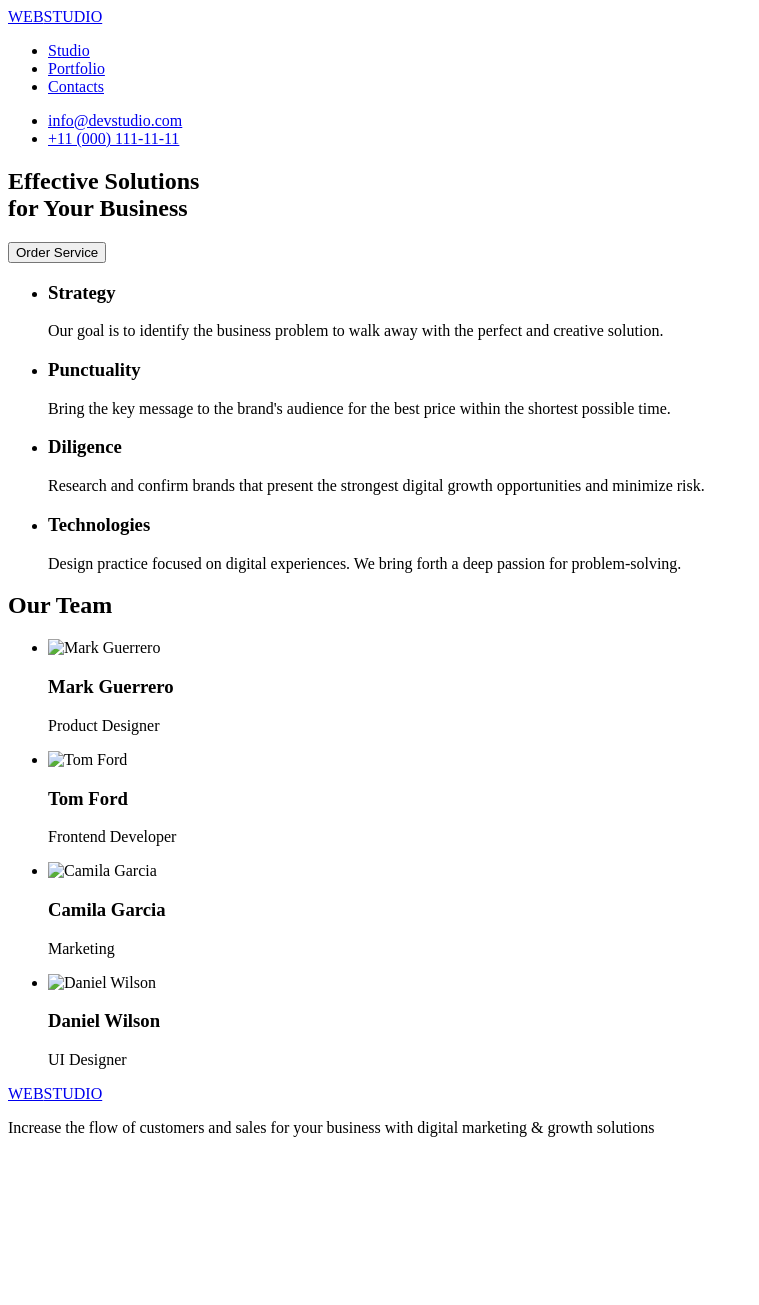
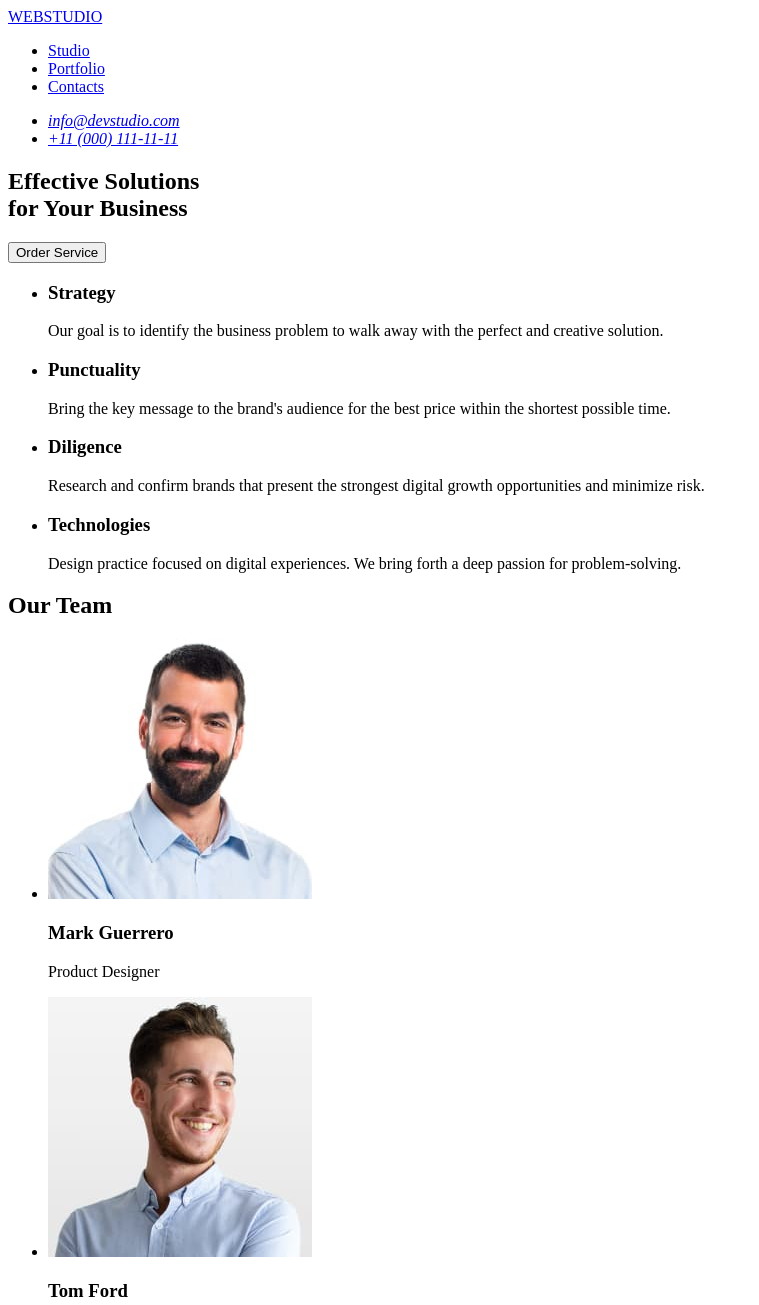
Before and after one commit to VladmirSap/goit-markup-hw-01, a plain HTML site: page index.html in a window 1280 px wide. Shown: the top 1305 px of the page, without its empty margins (0-759 px from the left). Before the commit the page ends 1153 px from the top, so only its background shows below. Drawn offline with Linux system fonts and the light colour scheme; the site is published under a folder, as on GitHub Pages, so addresses that start at the root find nothing.

Commit message:
Correction of comments

```diff
--- a/index.html
+++ b/index.html
@@ -7,8 +7,9 @@
 </head>
 <body>
     <header>
-        <a href="/" lang="en" ><span>WEB</span>STUDIO</a>
         <nav>
+        <a href="./index.html">WEBSTUDIO</a>
+
             <ul>
                 <li>
                     <a href="#"> Studio</a>
@@ -21,14 +22,16 @@
                 </li>
             </ul>
         </nav>
+        <address>
         <ul>
             <li>
-                <a href="mailto:info@devstudio.com" lang="en">info@devstudio.com</a>
+                <a href="mailto:info@devstudio.com">info@devstudio.com</a>
             </li>
             <li>
                 <a href="tel:+110001111111">+11 (000) 111-11-11</a>
             </li>
         </ul>
+        </address>
     </header>
     <main>
         <section>
@@ -70,22 +73,22 @@
             <h2>Our Team</h2>
             <ul>
                 <li>
-                    <img src="/images/Photo1.jpg" alt="Mark Guerrero" width="264" height="260">
+                    <img src="./images/Photo1.jpg" alt="Mark Guerrero" width="264" height="260">
                     <h3>Mark Guerrero</h3>
                     <p>Product Designer</p>
                 </li>
                 <li>
-                    <img src="/images/Photo2.jpg" alt="Tom Ford" width="264" height="260">
+                    <img src="./images/Photo2.jpg" alt="Tom Ford" width="264" height="260">
                     <h3>Tom Ford</h3>
                     <p>Frontend Developer</p>
                 </li>
                 <li>
-                    <img src="/images/Photo3.jpg" alt="Camila Garcia" width="264" height="260">
+                    <img src="./images/Photo3.jpg" alt="Camila Garcia" width="264" height="260">
                     <h3>Camila Garcia</h3>
                     <p>Marketing</p>
                 </li>
                 <li>
-                    <img src="/images/Photo4.jpg" alt="Daniel Wilson" width="264" height="260">
+                    <img src="./images/Photo4.jpg" alt="Daniel Wilson" width="264" height="260">
                     <h3>Daniel Wilson</h3>
                     <p>UI Designer</p>
                 </li>
@@ -93,7 +96,7 @@
         </section>
     </main>
     <footer>
-        <a href="/"><span>WEB</span>STUDIO</a>
+        <a href="./index.html">WEBSTUDIO</a>
         <p>
             Increase the flow of customers and sales for your business with digital marketing & growth solutions
         </p>
```
